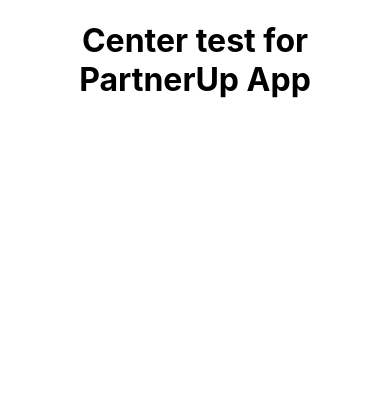
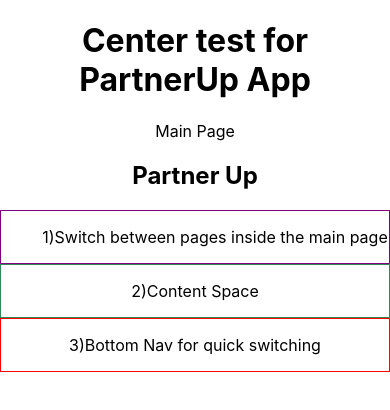
Before and after one commit to SCallahan101/PartnerUpApp, a React (Create React App) app: page /main-page in a window 390 px wide. Shown: the top 410 px of the page. Built offline with nearby package versions, Linux system fonts and the light colour scheme.

Commit message:
Set media queries and connected Main Page
- Established mobile design first
- Connected Login to Main Page
- Temp access from login to main

```diff
--- a/src/App.js
+++ b/src/App.js
@@ -3,6 +3,7 @@
 import { Routes, Route } from "react-router-dom";
 import Login from './Components/Login/login.js';
 import SignUpForm from './Components/Login/SignUpForm/sign-up-form.js';
+import MainPage from './Components/MainPage/main-page';
 
 import React from 'react';
 
@@ -14,6 +15,7 @@ function App() {
       <Routes>
         <Route exact path='/login' element={<Login />} />
         <Route path='/login/sign-up' element={<SignUpForm/>} />
+        <Route path='/main-page' element={<MainPage />} />
 
       </Routes>
     </main>
--- a/src/Components/Login/login.js
+++ b/src/Components/Login/login.js
@@ -14,6 +14,9 @@ class Login extends Component {
             <label htmlFor="password">Password</label>
             <input type="text" className="loginBox" id="password"/>
             <button type="submit" className="loginBox loginSubmit">Enter</button>
+            <Link to="/main-page">
+              <button>Temp Access to Main Page</button>
+          </Link>
           </form>
           {/* <SignUpForm /> */}
           <h3>OR</h3>
--- a/src/Components/MainPage/main-page.css
+++ b/src/Components/MainPage/main-page.css
@@ -0,0 +1,9 @@
+#topNav{
+    border: 1px solid purple;
+}
+#contentSpace{
+    border: 1px solid seagreen;
+}
+#bottomNav{
+    border: 1px solid red;
+}
--- a/src/Components/MainPage/main-page.js
+++ b/src/Components/MainPage/main-page.js
@@ -0,0 +1,36 @@
+import React, { Component } from 'react';
+import { NavLink } from "react-router-dom";
+import "./main-page.css";
+
+class MainPage extends Component {
+    render(){
+       return(
+        <div id="mainPageContainer">
+          <p>Main Page</p>
+          <h2>Partner Up</h2>
+          <nav id="topNav">
+            <ul>
+                <p>1)Switch between pages inside the main page</p>
+                {/* <li>
+                    <NavLink> </NavLink>
+                </li>
+                <li>
+                    <NavLink> </NavLink>
+                </li>
+                <li>
+                    <NavLink> </NavLink>
+                </li> */}
+            </ul>
+          </nav>
+          <div id="contentSpace">
+            <p>2)Content Space</p>
+          </div>
+          <div id="bottomNav">
+            <p>3)Bottom Nav for quick switching</p>
+          </div>
+        </div>
+       )
+    }
+}
+
+export default MainPage;
```
Also changed, not shown: src/Components/Login/SignUpForm/sign-up-form-.css (+19 -0 lines), src/Components/Login/login.css (+19 -0 lines).
